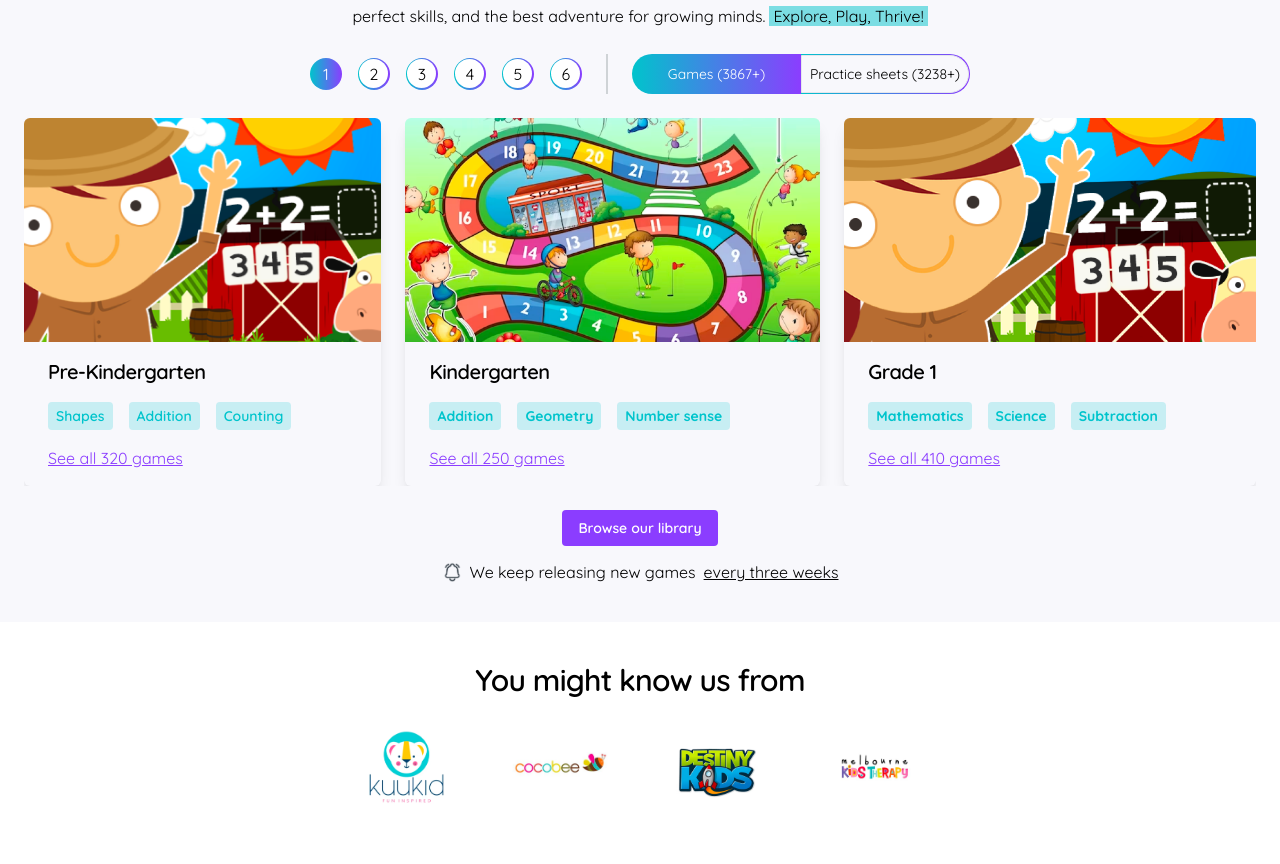
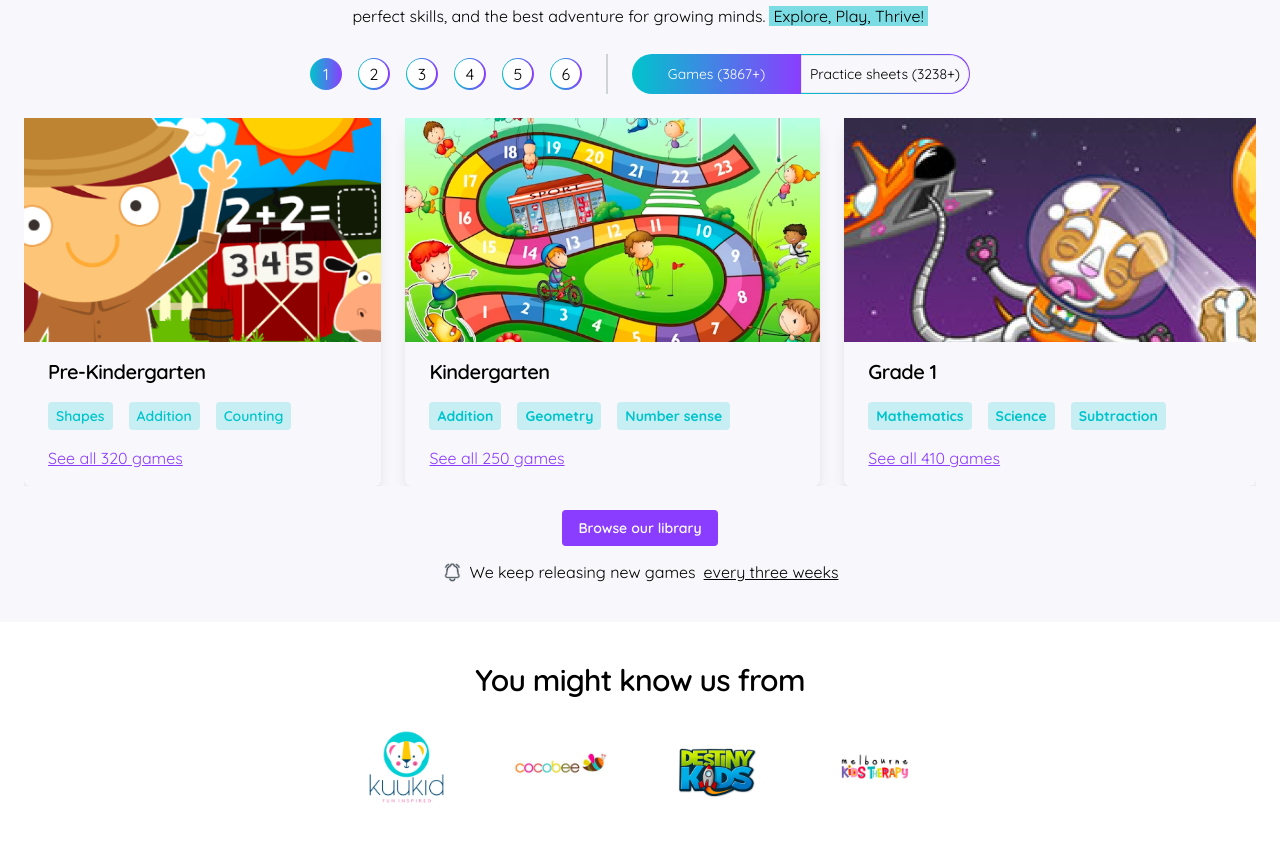
Before and after one commit to dev-rafiu/eduplay, a Next.js app: page / in a window 1280 px wide. Shown: the part 2375-3239 px from the top of the page. Built offline with nearby package versions, Linux system fonts and the light colour scheme; no server answers.

Commit message:
fix: squeezing games grid

```diff
--- a/src/components/games.tsx
+++ b/src/components/games.tsx
@@ -2,7 +2,7 @@ import Image from "next/image";
 
 import imgOne from "/public/images/games/pre-kindergarten.png";
 import imgTwo from "/public/images/games/kindergarten.png";
-import imgThree from "/public/images/games/pre-kindergarten.png";
+import imgThree from "/public/images/games/grade-one.png";
 
 function Games() {
   return (
@@ -111,8 +111,8 @@ function Games() {
         </div>
 
         {/* games grid */}
-        <div className="grid nap-x snap-mandatory gap-4 lg:gap-6 grid-flow-col text-left overflow-x-auto overscroll-contain scrollbar-hide scroll-smooth py-4 sm:py-0">
-          <article className="shadow-lg rounded-md overflow-hidden">
+        <div className="grid snap-x snap-mandatory gap-4 lg:gap-6 grid-flow-col text-left overflow-x-auto scrollbar-hide scroll-smooth py-4 sm:py-0">
+          <article className="shadow-lg rounded-md">
             <div className="relative w-full h-56">
               <Image
                 src={imgOne}
@@ -142,7 +142,7 @@ function Games() {
             </div>
           </article>
 
-          <article className="shadow-lg rounded-md overflow-hidden">
+          <article className="shadow-lg rounded-md">
             <div className="relative w-full h-56 rounded">
               <Image
                 src={imgTwo}
@@ -172,7 +172,7 @@ function Games() {
             </div>
           </article>
 
-          <article className="shadow-lg rounded-md overflow-hidden">
+          <article className="shadow-lg rounded-md">
             <div className="relative w-full h-56">
               <Image
                 src={imgThree}
```
